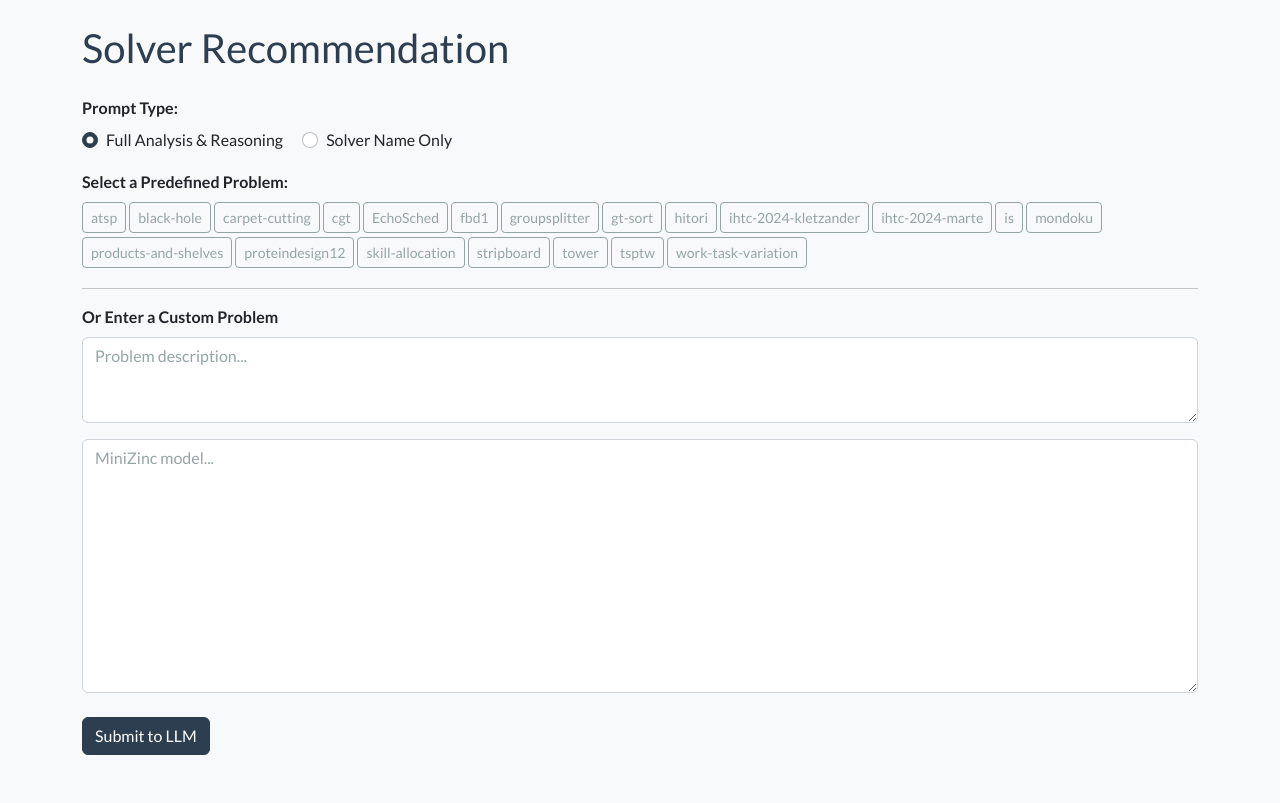
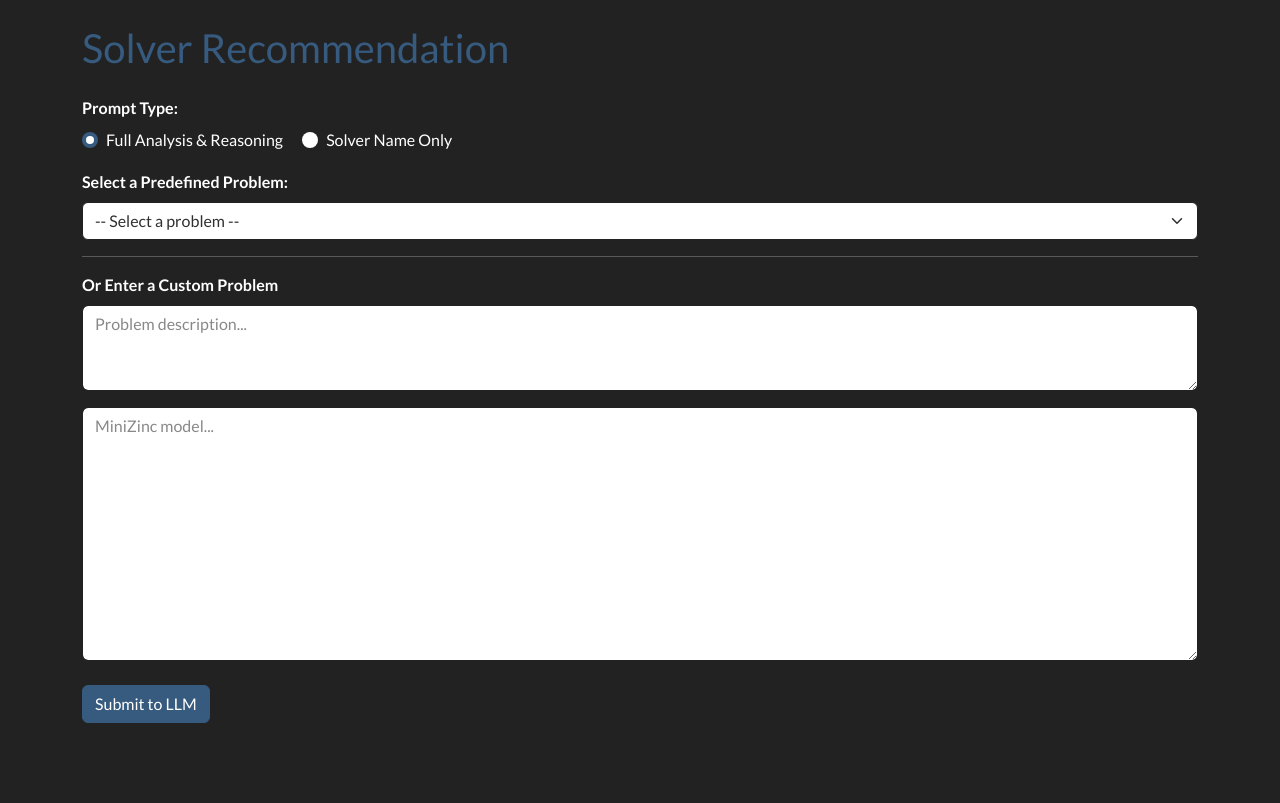
Before and after one commit to VittorioRossetto/AgenticSolvers, a Flask app: page / in a window 1280 px wide. After the commit the page ends 723 px from the top, so only its background shows below. Run offline with Flask 3, Linux system fonts and the light colour scheme; some libraries are stand-ins or nearby versions.

Commit message:
Updated interface and solved bugs

```diff
--- a/mznc2025_probs/problems_with_descriptions.json
+++ b/mznc2025_probs/problems_with_descriptions.json
@@ -22,7 +22,7 @@
   "EchoSched": {
     "description": "A job-shop scheduling problem with precedence and energy constraints. The objective balances makespan and energy consumption across machines.",
     "script": "./mznc2025_probs/EchoSched/JSP0.mzn",
-    "top3_solvers": ["OR-Tools CP-SAT","Chuffed-fd", "HiGHS"]
+    "top3_solvers": ["OR-Tools CP-SAT","Chuffed", "HiGHS"]
   },
   "fbd1": {
     "description": "Designs foldover balanced designs (FBD1) used in experimental design. Finds minimal design sizes with strictly increasing factor allocations.",
@@ -61,7 +61,7 @@
   },
   "mondoku": {
     "description": "Solver for Mondoku, a generative art/puzzle variant of Sudoku. Ensures each row/column uses all colors but only within specific groups, balancing frequency of colors.",
-    "script": "./mznc2025_probs/mondoku/ihtc-2024-kletzander.mzn",
+    "script": "./mznc2025_probs/mondoku/mondoku-gcc-model-balance.mzn",
     "top3_solvers": ["Gecode", "Chuffed", "OR-Tools CP-SAT"]
   },
   "products-and-shelves": {
--- a/templates/index.html
+++ b/templates/index.html
@@ -5,25 +5,26 @@
   <meta name="viewport" content="width=device-width, initial-scale=1">
   <title>LLM Solver Recommendation</title>
 
-  <!-- Bootswatch Flatly Theme (Bootstrap 5) -->
+  <!-- Bootswatch Darkly Theme (Bootstrap 5) -->
   <link
-    href="https://cdn.jsdelivr.net/npm/bootswatch@5.3.3/dist/flatly/bootstrap.min.css"
+    href="https://cdn.jsdelivr.net/npm/bootswatch@5.3.3/dist/darkly/bootstrap.min.css"
     rel="stylesheet"
   >
 
   <style>
     body {
-      background-color: #f8f9fa;
+      background-color: #222;
     }
     pre {
       white-space: pre-wrap;
-      background: #f8f9fa;
+      background: #23272b;
       padding: 0.75rem;
       border-radius: 0.5rem;
-      border: 1px solid #dee2e6;
+      border: 1px solid #343a40;
+      color: #eee;
     }
     code {
-      background: #eef;
+      background: #334;
       padding: 2px 4px;
       border-radius: 4px;
     }
@@ -31,7 +32,7 @@
       position: fixed;
       top: 0; left: 0;
       width: 100%; height: 100%;
-      background: rgba(255, 255, 255, 0.8);
+      background: rgba(34, 34, 34, 0.8);
       display: flex;
       align-items: center;
       justify-content: center;
@@ -63,10 +64,12 @@
       <!-- Predefined Problems -->
       <div class="mb-3">
         <label class="form-label fw-bold">Select a Predefined Problem:</label><br>
-        {% for key, prob in problems.items() %}
-          <button type="submit" name="problem" value="{{ key }}"
-                  class="btn btn-outline-secondary btn-sm mb-1">{{ key }}</button>
-        {% endfor %}
+        <select name="problem" class="form-select mb-2">
+          <option value="" {% if not selected_problem %}selected{% endif %}>-- Select a problem --</option>
+          {% for key, prob in problems.items() %}
+            <option value="{{ key }}" {% if selected_problem == key %}selected{% endif %}>{{ key }}</option>
+          {% endfor %}
+        </select>
       </div>
 
       <hr>
@@ -82,7 +85,7 @@
                   placeholder="MiniZinc model...">{{ request.form.custom_model or '' }}</textarea>
       </div>
 
-      <button class="btn btn-primary mt-2">Submit to LLM</button>
+      <button class="btn btn-primary mt-2" type="submit">Submit to LLM</button>
     </form>
 
     {% if response %}
```
